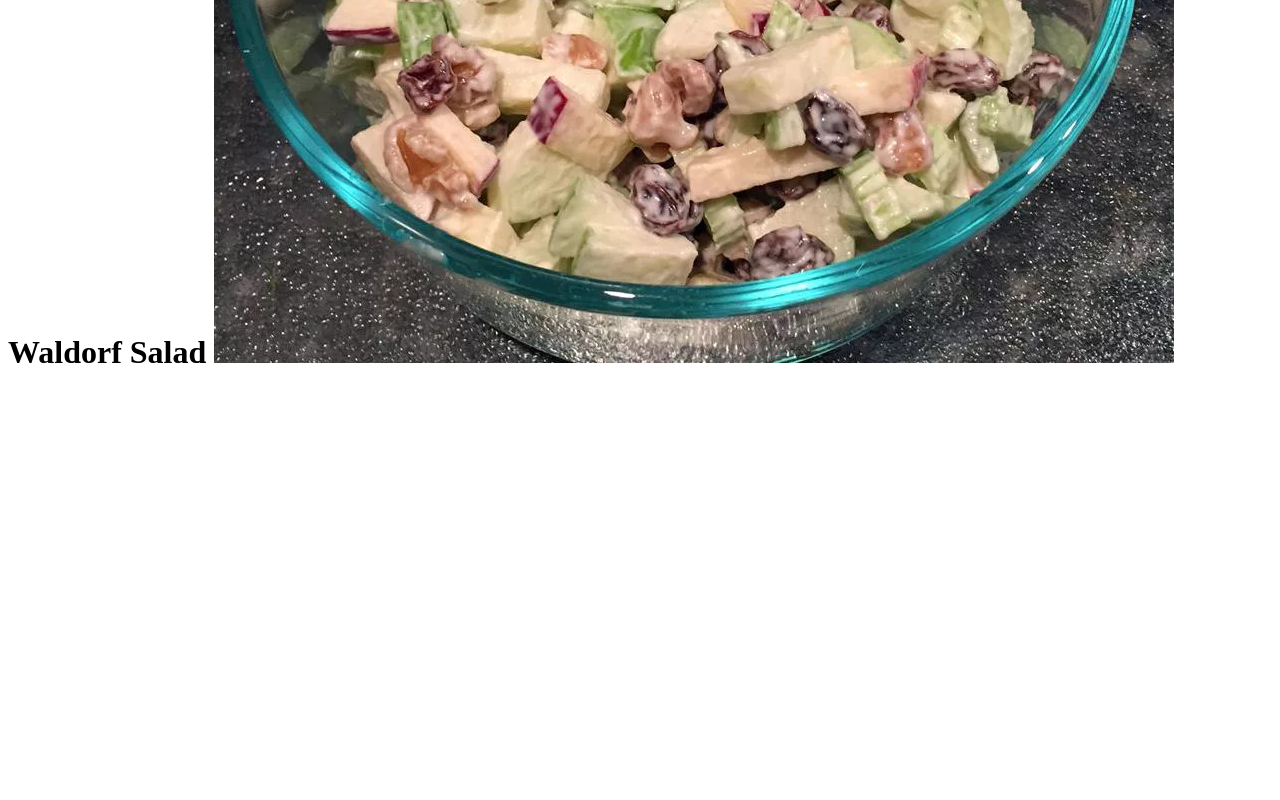
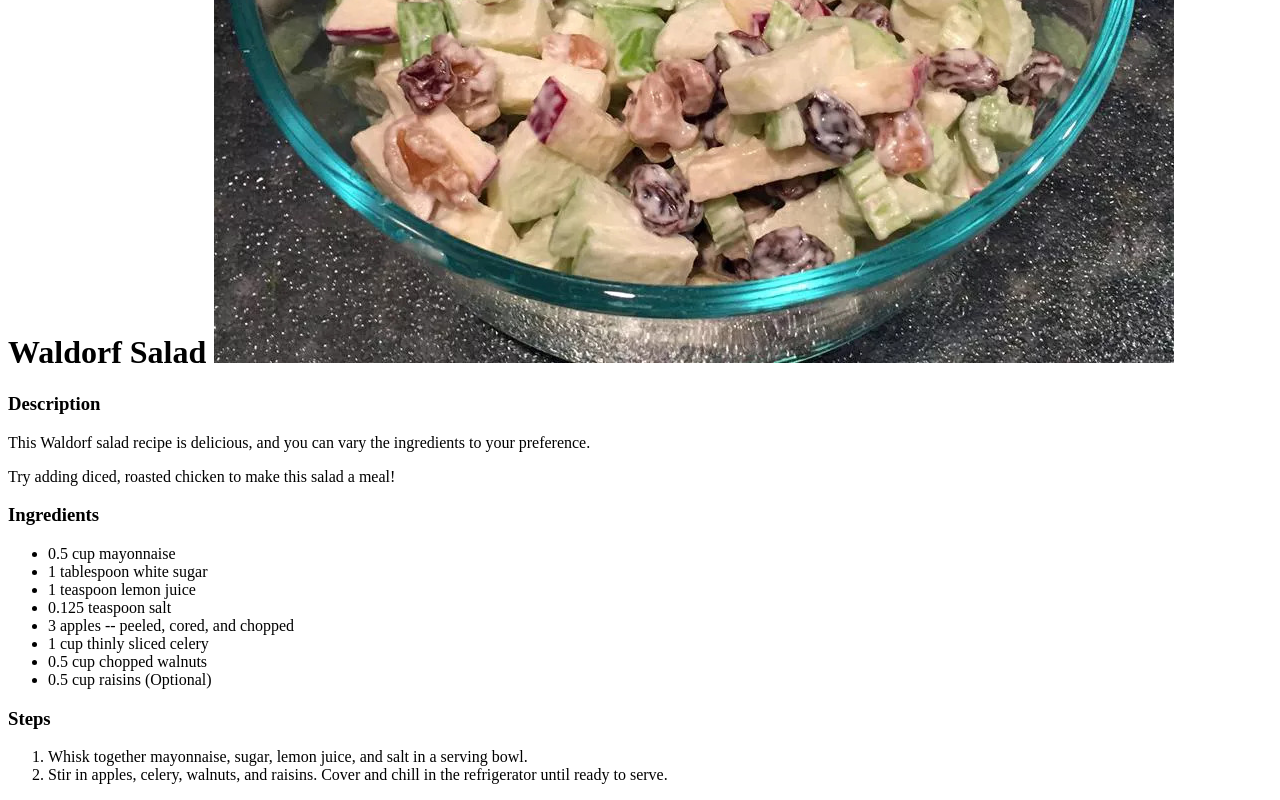
Before and after one commit to borisovskiy968/odin-recipes, a plain HTML site: page recipes/waldorf-salad.html in a window 1280 px wide. Shown: the part 378-1178 px from the top of the page. Before the commit the page ends 800 px from the top, so only its background shows below. Drawn offline with Linux system fonts and the light colour scheme.

Commit message:
Add more info onto Waldorf Salad page
Add recipe's description, unordered list of ingredients, ordered list
of steps onto /recipes/waldorf-salad.html page.

```diff
--- a/recipes/waldorf-salad.html
+++ b/recipes/waldorf-salad.html
@@ -9,5 +9,24 @@
   <body>
     <h1>Waldorf Salad</title>
     <img src="../img/waldorf-salad.jpg" alt="Finished dish of Waldorf Salad">
+    <h3>Description</h3>
+    <p>This Waldorf salad recipe is delicious, and you can vary the ingredients to your preference.</p>
+    <p>Try adding diced, roasted chicken to make this salad a meal!</p>
+    <h3>Ingredients</h3>
+    <ul>
+      <li>0.5 cup mayonnaise</li>
+      <li>1 tablespoon white sugar</li>
+      <li>1 teaspoon lemon juice</li>
+      <li>0.125 teaspoon salt</li>
+      <li>3 apples -- peeled, cored, and chopped</li>
+      <li>1 cup thinly sliced celery</li>
+      <li>0.5 cup chopped walnuts</li>
+      <li>0.5 cup raisins (Optional)</li>
+    </ul>
+    <h3>Steps</h3>
+    <ol>
+      <li>Whisk together mayonnaise, sugar, lemon juice, and salt in a serving bowl.</li>
+      <li>Stir in apples, celery, walnuts, and raisins. Cover and chill in the refrigerator until ready to serve.</li>
+    </ol>
   </body>
 </html>
```
